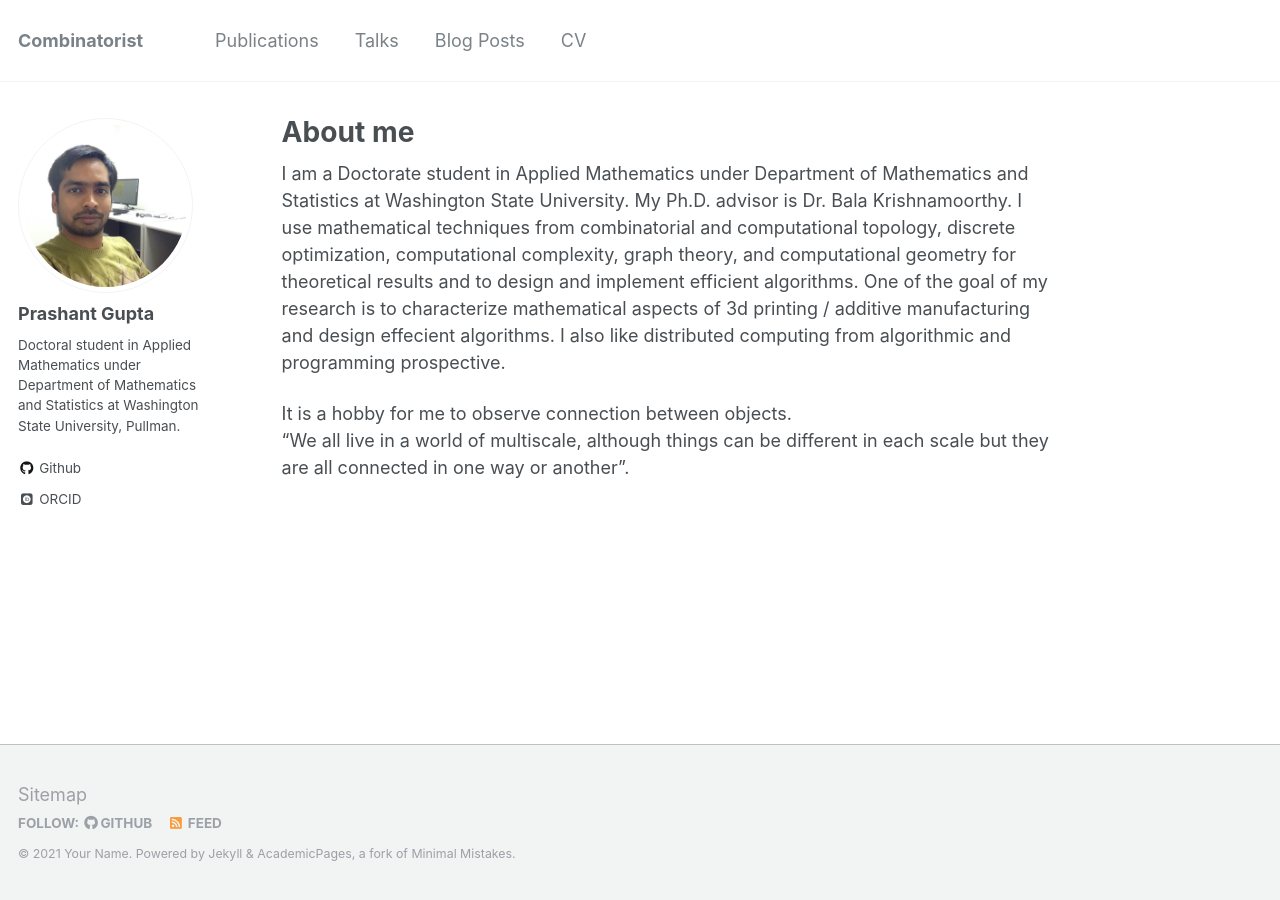
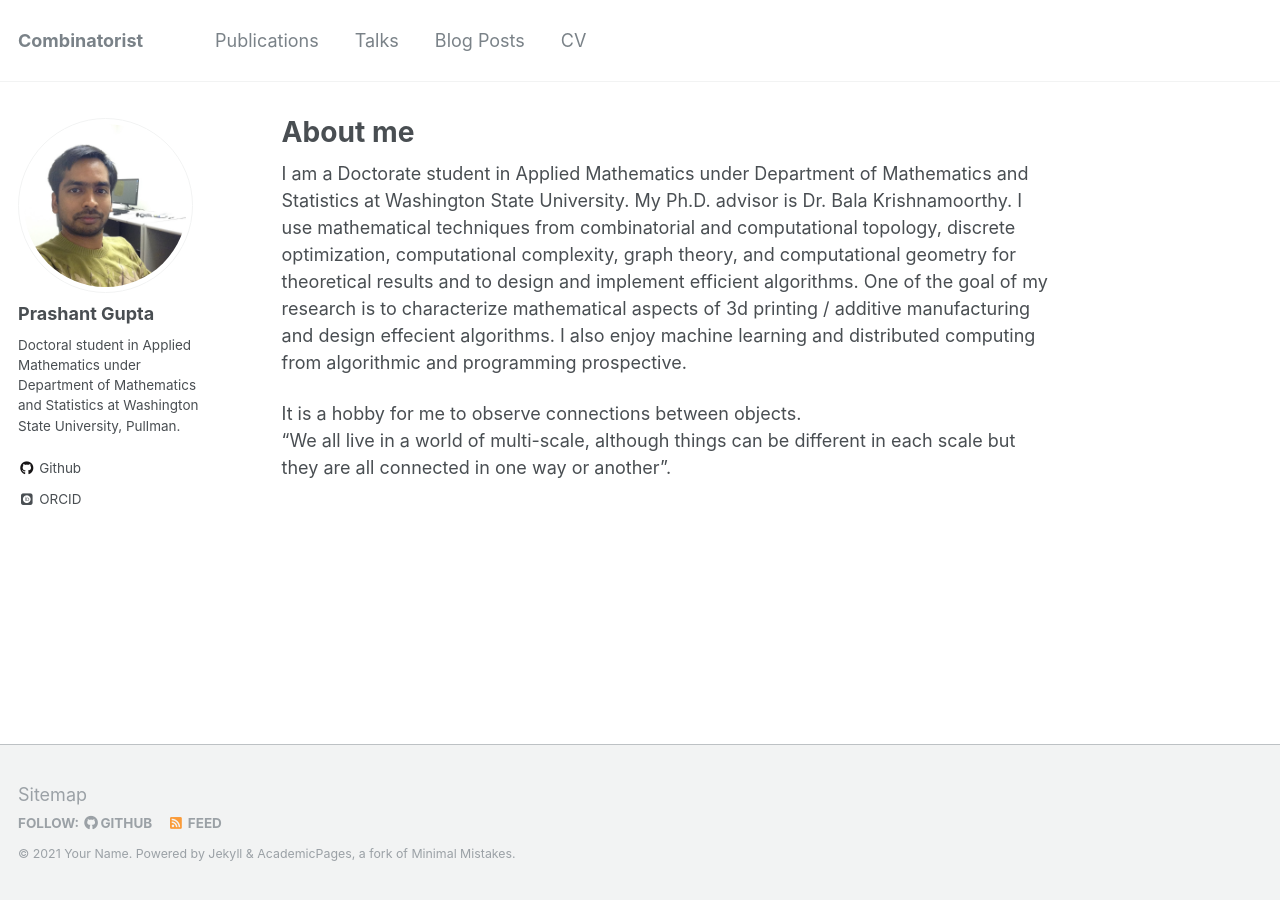
Before and after one commit to pragup/pragup.github.io, a Jekyll site: the page built from _pages/about.md, in a window 1280 px wide. Built offline with Jekyll 4.4.1, drawn with Linux system fonts in a browser that asks for light colours; some web fonts are replaced.

Commit message:
updating about me

```diff
--- a/_pages/about.md
+++ b/_pages/about.md
@@ -11,7 +11,7 @@ I am a Doctorate student in Applied Mathematics under Department of Mathematics
 I use mathematical techniques from combinatorial and computational topology, discrete optimization, computational complexity, graph theory, and computational geometry
 for theoretical results and to design and implement efficient algorithms.
 One of the goal of my research is to characterize mathematical aspects of 3d printing / additive manufacturing and design effecient algorithms.
-I also like distributed computing from algorithmic and programming prospective.
+I also enjoy machine learning  and distributed computing from algorithmic and programming prospective.
 
-It is a hobby for me to observe connection between objects.
-“We all live in a world of multiscale, although things can be different in each scale but they are all connected in one way or another”.
+It is a hobby for me to observe connections between objects.
+“We all live in a world of multi-scale, although things can be different in each scale but they are all connected in one way or another”.
```
